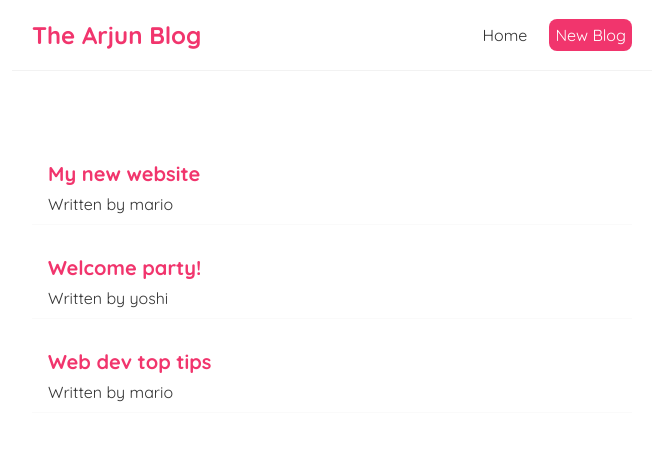
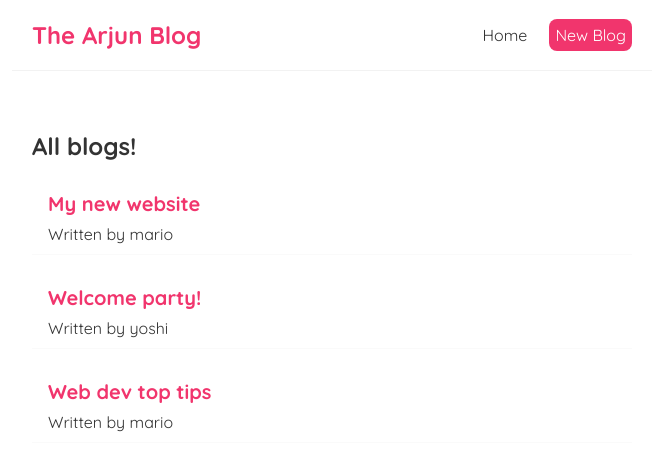
Before and after one commit to armathur123/ReactBlog, a React (Create React App) app: page / in a window 1280 px wide. Shown: the top 470 px of the page, without its empty margins (308-971 px from the left). Built offline with nearby package versions, Linux system fonts and the light colour scheme.

Commit message:
#11 Props init

```diff
--- /dev/null
+++ b/src/BlogList.js
@@ -0,0 +1,18 @@
+const BlogList = (props) => {
+    const blogs = props.blogs;
+    const title = props.title;
+
+    return (
+        <div className = "blog-list">
+            <h2>{title}</h2>
+            {blogs.map((blog) => (
+                <div className="blog-preview" key={blog.id}>
+                    <h2> { blog.title } </h2>
+                    <p> Written by { blog.author } </p>
+                </div>
+            ))}
+        </div>
+    );
+}
+
+export default BlogList;
--- a/src/Home.js
+++ b/src/Home.js
@@ -1,4 +1,5 @@
 import { useState } from 'react';
+import BlogList from './BlogList';
 
 const Home = () => {
 
@@ -10,12 +11,8 @@
 
     return (
         <div className="home">
-            {blogs.map((blog) => (
-                <div className="blog-preview" key={blog.id}>
-                    <h2> { blog.title } </h2>
-                    <p> Written by { blog.author } </p>
-                </div>
-            ))}
+            {/*example of a prop*/}
+            <BlogList blogs={blogs} title="All blogs!"/>
         </div>
     );
 }
```
